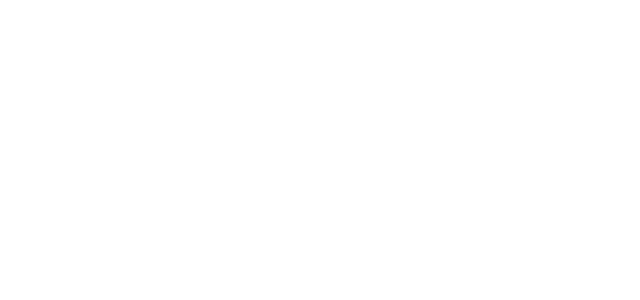
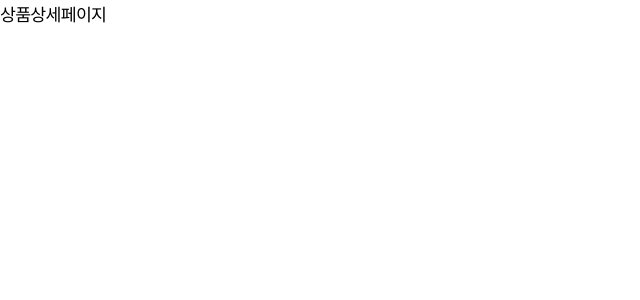
Before and after one commit to henny1105/react_project_final, a React (Create React App) app: page /mall_project/product/1 in a window 1280 px wide. Before the commit this address had no page. Shown: the top 300 px of the page, without its empty margins (0-640 px from the left). Built offline with nearby package versions, Linux system fonts and the light colour scheme; a web font is replaced by a local one.

Commit message:
쇼핑몰 프로젝트 초기셋팅 라우터 연결

```diff
--- a/src/App.jsx
+++ b/src/App.jsx
@@ -4,6 +4,7 @@ import Boxgame from './Components/sub/box/Boxgame';
 import Weather from './Components/sub/weather/Weather';
 import MainWrap from './Components/main/mainWrap/MainWrap';
 import Main from './Components/sub/router/Main';
+import Hnm from './Components/sub/mall/Hnm';
 
 function App() {
 	return (
@@ -13,6 +14,7 @@ function App() {
 				<Route path='/rock_scissor_paper' element={<Boxgame />} />
 				<Route path='/weather_project' element={<Weather />} />
 				<Route path='/router_project/*' element={<Main />} />
+				<Route path='/mall_project/*' element={<Hnm />} />
 			</Routes>
 		</Router>
 	);
--- a/src/Components/main/mainWrap/MainWrap.jsx
+++ b/src/Components/main/mainWrap/MainWrap.jsx
@@ -14,6 +14,9 @@ function MainWrap() {
 				<li>
 					<Link to='/router_project'>라우터 배우기 </Link>
 				</li>
+				<li>
+					<Link to='/mall_project'>세번째 프로젝트 : 쇼핑몰 웹 사이트 만들기</Link>
+				</li>
 			</ul>
 		</div>
 	);
--- /dev/null
+++ b/src/Components/sub/mall/Hnm.jsx
@@ -0,0 +1,29 @@
+import React from 'react';
+import { Routes, Route } from 'react-router-dom';
+import Login from './Login';
+import ProductAll from './ProductAll';
+import ProductDetail from './ProductDetail';
+
+// 1. 전체상품페이지, 로그인, 상품상세페이지
+// 2. 전체 상품페이지에서는 전체 상품을 볼 수 있다.
+// 3. 로그인 버튼을 누르면 로그인 페이지가 나온다.
+// 4. 상품 디테일을 눌렀으나, 로그인이 안되어있을 경우에는 로그인 페이지가 먼저 나온다.
+// 5. 로그인이 되어있을 경우에는 상품 디테일 페이지를 볼 수 있다.
+// 6. 로그아웃 버튼을 클릭하면 로그아웃이 된다.
+// 7. 로그아웃이 되면 상품 디테일 페이지를 볼 수 없다. 다시 로그인 페이지가 보인다.
+// 8. 로그인을 하면 로그아웃이 보이고 로그아웃을 하면 로그인이 보인다.
+// 9. 상품을 검색할 수 있다.
+
+const Hnm = () => {
+	return (
+		<div>
+			<Routes>
+				<Route index element={<ProductAll />} />
+				<Route path='login' element={<Login />}></Route>
+				<Route path='product/:id' element={<ProductDetail />}></Route>
+			</Routes>
+		</div>
+	);
+};
+
+export default Hnm;
--- /dev/null
+++ b/src/Components/sub/mall/Login.jsx
@@ -0,0 +1,7 @@
+import React from 'react';
+
+const Login = () => {
+	return <div>로그인 페이지</div>;
+};
+
+export default Login;
--- /dev/null
+++ b/src/Components/sub/mall/ProductAll.jsx
@@ -0,0 +1,7 @@
+import React from 'react';
+
+const ProductAll = () => {
+	return <div>상품 전체 페이지</div>;
+};
+
+export default ProductAll;
--- /dev/null
+++ b/src/Components/sub/mall/ProductDetail.jsx
@@ -0,0 +1,7 @@
+import React from 'react';
+
+const ProductDetail = () => {
+	return <div>상품상세페이지</div>;
+};
+
+export default ProductDetail;
```
